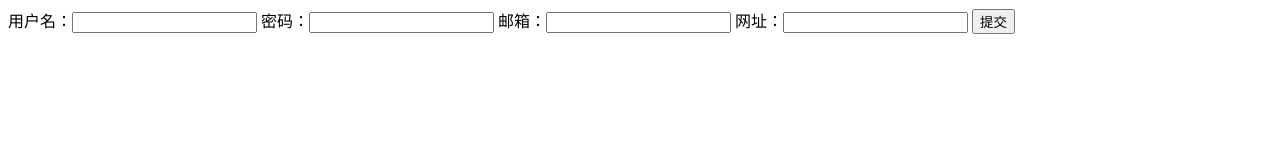
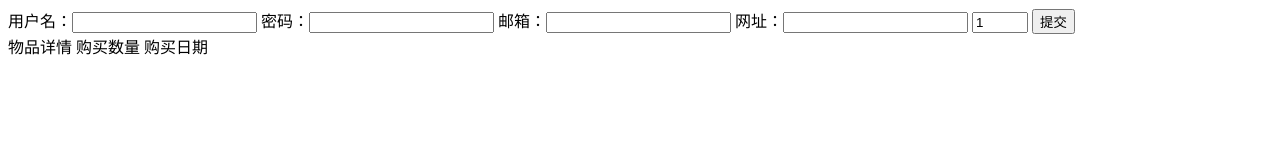
Before and after one commit to lenhui/itcast, a plain HTML site: page index.html in a window 1280 px wide. Drawn offline with Linux system fonts and the light colour scheme.

```diff
--- a/index.html
+++ b/index.html
@@ -12,9 +12,15 @@
 			密码：<input type="password">
 			邮箱：<input type="email">
 			网址：<input type="url" />
+			<input type="number" min="1" max="20" step="3" value="1" />
 			<input type="submit" value="提交">
 		</form>
-
+	</div>
+	<!-- 购物车功能 -->
+	<div class="cart">
+		<span>物品详情</span>
+		<span>购买数量</span>
+		<span>购买日期</span>
 	</div>
 </body>
 </html>
```
